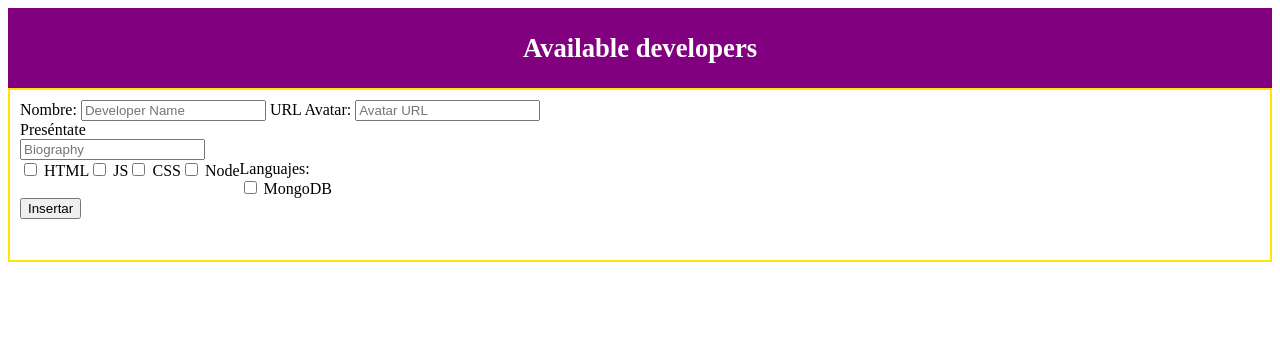
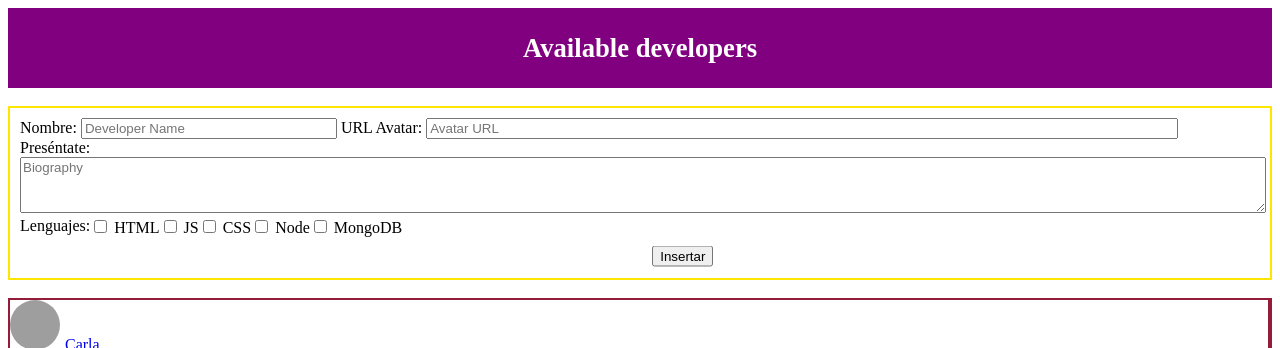
Before and after one commit to jeanaray13/jean_suarez_prueba1_AWS_2022A, a plain HTML site: page index.html in a window 1280 px wide. Shown: the top 348 px of the page. Drawn offline with Linux system fonts and the light colour scheme; grey boxes are pictures that could not be loaded.

Commit message:
Página Web principal

```diff
--- a/index.html
+++ b/index.html
@@ -1,6 +1,5 @@
 <!--Página SetupEc-->
 <!--Realizado por: Jean Carlos Suárez-->
-
 <!--Tipo de documento: HTML-->
 <!DOCTYPE html>
 <!--Idioma HTML-->
@@ -16,53 +15,61 @@
         <meta name="viewport" content="width=device-width, initial-scale=1.0">
         <!--Referencia a los estilos css-->
         <link rel="stylesheet" type="text/css" href="estilos.css"/>
+        <!--Referencia a las funciones javascript-->
+        <script type="text/javascript" src="funcion.js"></script>
 
         <!--Título-->
-        <title>SetupEc</title>
+        <title>SetupEc - Inicio</title>
     </head>
-    <body>
+    <!--Cuerpo de la página y cargar la información obtenida en JavaScript-->
+    <body onload="obtenerInfo()">
+        <!--Presentación de la página-->
         <div id="presentacion">Available developers</div>
+        <br>
+        <!--Sección del formulario-->
         <form id="formulario">
+            <!--Nombre-->
            <label>Nombre: </label>
-           <input type="text" name="developer_name" placeholder="Developer Name" class="dev_name"/>
+           <input type="text" name="developer_name" placeholder="Developer Name" id="dev_name"/>
+           <!--Avatar-->
            <label>URL Avatar: </label>
-           <input type="text" name="url_avatar" placeholder="Avatar URL" class="url_avatar"/>
+           <input type="text" name="url_avatar" placeholder="Avatar URL" id="url_avatar"/>
            <br>
-           <label>Preséntate</label>
+           <!--Biografía-->
+           <label>Preséntate:</label>
            <br>
-           <input type="text" name="biography" placeholder="Biography" class="biography"/>
+           <textarea type="text" name="biography" placeholder="Biography" id="biography"></textarea>
            <br>
-           <label>Languajes: </label>
+           <!--Lenguajes de programación-->
+           <label class="category">Lenguajes: </label>
            <div class="category">
-                <input type="checkbox" name="html" value=""/>
+                <input id="html" type="checkbox" name="html" value=""/>
                 <label>HTML</label>
             </div>
             <div class="category">
-
-                <input type="checkbox" name="js" value=""/>
+                <input id="js" type="checkbox" name="js" value=""/>
                 <label>JS</label>
             </div>
             <div class="category">
-
-                <input type="checkbox" name="css" value=""/>
+                <input id="css" type="checkbox" name="css" value=""/>
                 <label>CSS</label>
             </div>
             <div class="category">
-
-                <input type="checkbox" name="node" value=""/>
+                <input id="node" type="checkbox" name="node" value=""/>
                 <label>Node</label>
             </div>
-            <div >
-
-                <input type="checkbox" name="mongodb" value=""/>
+            <div class="category">
+                <input id="mongodb" type="checkbox" name="mongodb" value=""/>
                 <label>MongoDB</label>
             </div>
+            <br>
+            <!--Botón de ingresar-->
             <div>
-                <button>Insertar</button>
+                <input type="button" name="insertar" value="Insertar" id="insertar" onclick="ingresarUsuario()"/>
             </div>
-
-
-
         </form>
+        <!--Sección JavaScript-->
+        <br>
+        <div id="cargar"></div>
     </body>
 </html>
```
